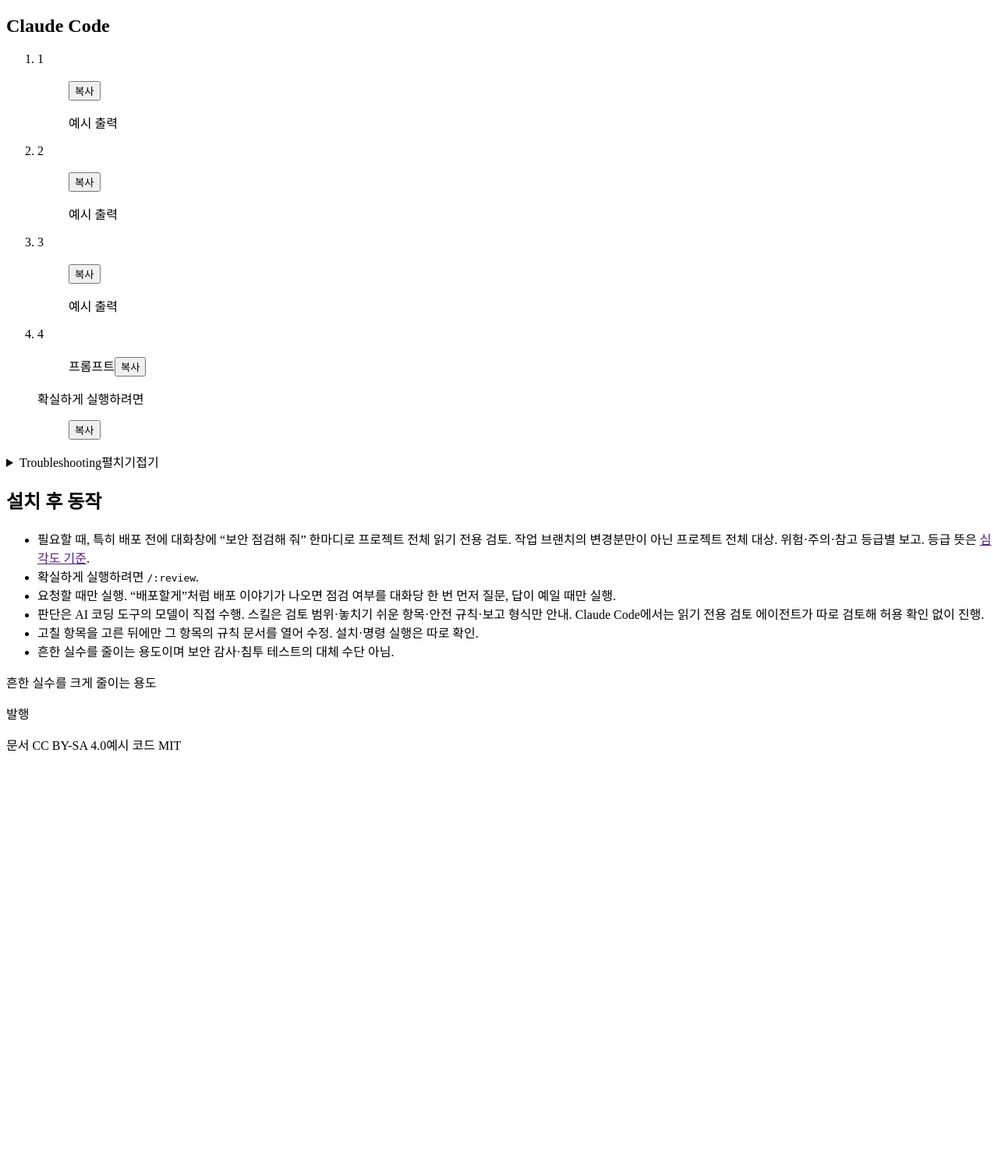
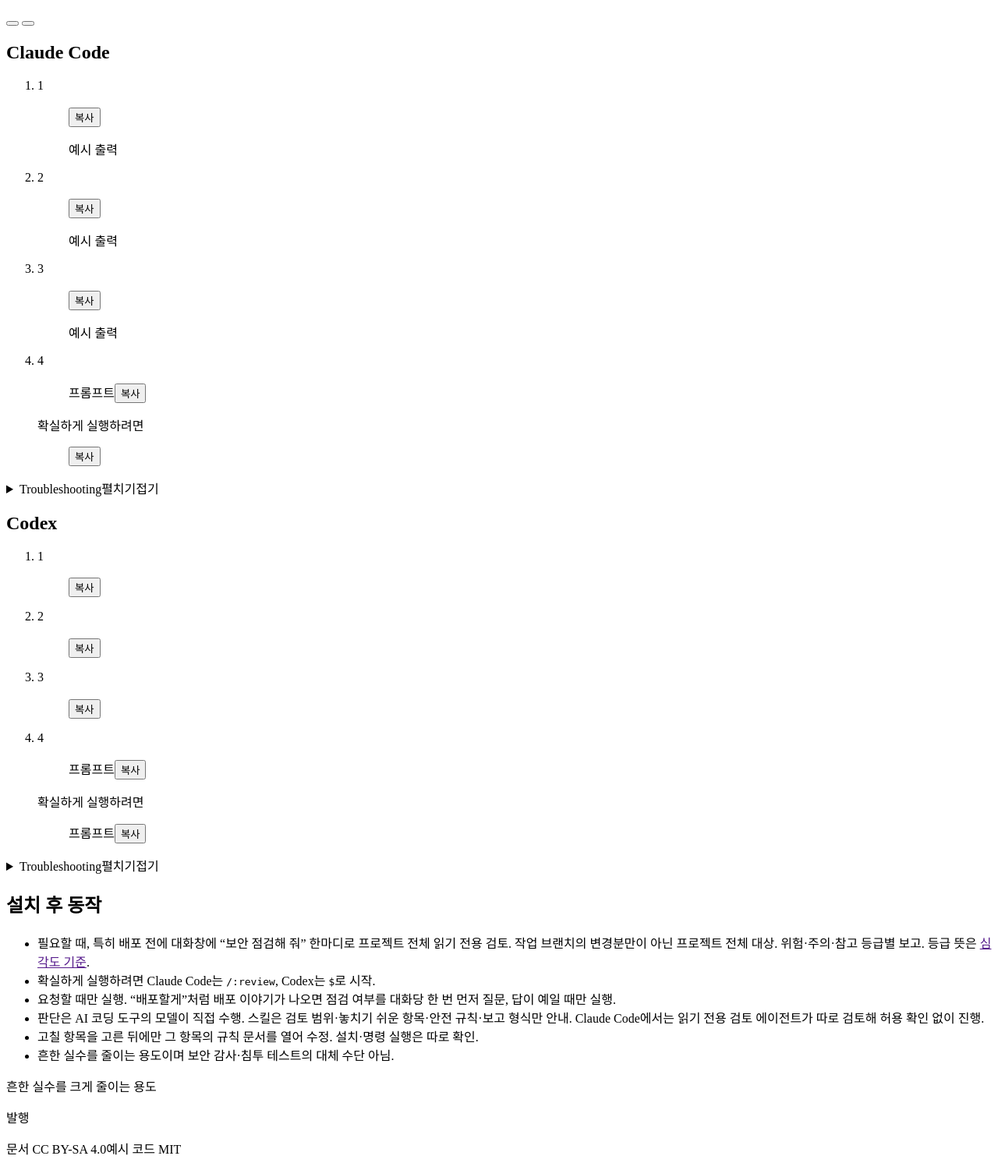
Before and after one commit to limindex/white-security, a PHP site: template templates/install.php in a window 1280 px wide. Shown: the part 177-1678 px from the top of the page at 78% size. Before the commit the page ends 1141 px from the top, so only its background shows below. Run offline with PHP 8.4, Linux system fonts and the light colour scheme; the template is opened without the code that fills it: most values are stand-ins (such as "Sample title", 1, 10 or a date in 2020); data that the repository does not hold is empty; some libraries are stand-ins or nearby versions.

Commit message:
설치 화면에 Codex 탭: 프로젝트 .agents/skills 복사·$white-security 호출·읽기 전용 안내, Troubleshooting 은 판마다
Co-Authored-By: Claude Opus 5.5 <noreply@anthropic.com>

```diff
--- a/templates/install.php
+++ b/templates/install.php
@@ -1,9 +1,10 @@
 <?php
 /**
- * 스킬 설치: 탭(Claude Code · 직접 복사) → 번호 단계(명령 한 상자 하나 + 짧은 설명 + 예시 출력) → Troubleshooting.
+ * 스킬 설치: 탭(Claude Code · Codex) → 번호 단계(명령 한 상자 하나 + 짧은 설명 + 예시 출력) → 판마다 Troubleshooting.
  * 명령 값은 data/site.json(marketplace · plugin_id · github)에서만. 비면 명령을 그리지 않는다.
- * 탭은 설치와 발동을 손으로 확인한 도구만(설계 11절). 다른 에이전트(Codex·Copilot·Cursor·OpenCode·Antigravity)와 직접 복사는
- * 실제 시험을 통과한 뒤에 연다(패널은 $tabs 에 'copy' 를 더하면 다시 나옴. 스킬 이름 white-security 라 다른 도구 내장 /review 와 겹치지 않음).
+ * 탭은 설치와 발동을 손으로 확인한 도구만(설계 11절). Codex 는 11-19 실측 통과(프로젝트 .agents/skills, 자동·$white-security 발동,
+ * 읽기 전용 샌드박스). 개인 폴더(~/.agents/skills)는 문서 기준이라 Troubleshooting 에 그렇게 표시. Cursor·Copilot·OpenCode·Antigravity 와
+ * Claude Code 직접 복사는 실제 시험을 통과한 뒤에 연다(패널은 $tabs 에 'copy' 를 더하면 다시 나옴).
  * 설명 문장은 한국어(터미널·저장소·명령), 화면 라벨·고유명사(Marketplace·Plugin·command·Claude Code…)는 원문 그대로.
  * @var Site $site @var string $title @var string $lead
  */
@@ -32,7 +33,8 @@ $step = fn(int $n, string $head, string $tag, string $desc, string $body): strin
 /** 사용법 안내: 큰 줄 = 한마디 프롬프트, 작은 줄 = 확실하게 실행하려면(command 또는 스킬 이름 프롬프트) */
 $use = fn(string $sub): string => $prompt('보안 점검해 줘')
     . '<div class="ws-step-sub"><p class="ws-step-sub-h">확실하게 실행하려면</p>' . $sub . '</div>';
-$tabs = ['claude' => 'Claude Code'];
+$tabs = ['claude' => 'Claude Code', 'codex' => 'Codex'];
+$src = '~/' . ($pluginName ?: 'white-security');
 $report = $site->render('_report', []);
 /** 허용 안내(11-19 가벼운 안내 스킬): 검토는 프로젝트 파일만 읽어 규칙 폴더 허용이 필요 없음. 고칠 때 그 항목의 규칙 파일을 읽으면 한 번 확인할 수 있음 */
 $allow = '<p class="ws-step-note">' . Site::t('검토 중에는 프로젝트 파일만 읽어 별도 허용 설정 불필요. 고칠 항목을 고른 뒤 그 항목의 규칙 문서를 열 때 Claude Code가 읽기 허용을 한 번 확인할 수 있음. 훅 설치나 설정 변경 없음.') . '</p>';
@@ -67,7 +69,44 @@ $allow = '<p class="ws-step-note">' . Site::t('검토 중에는 프로젝트 파
 <?= $step(4, '동작 확인', '', '프로젝트 폴더의 Claude Code 대화창에 한마디 입력. 위험·주의·참고 등급별 표와 고칠 방법 보고.',
     $use($cmd('/' . $pluginName . ':review')) . $allow . $report) ?>
 </ol>
+<details class="ws-trouble">
+<summary><span class="ws-tx">Troubleshooting</span><span class="ws-fold-hint" aria-hidden="true"><span class="ws-fold-closed">펼치기</span><span class="ws-fold-open">접기</span></span></summary>
+<dl class="ws-deflist">
+<div><dt>command not found</dt><dd><code>claude</code> 미설치 또는 PATH 문제. Claude Code 공식 설치 문서 재확인.</dd></div>
+<div><dt>marketplace add 실패</dt><dd>저장소 이름과 GitHub 접근 확인. 공개 전에는 비공개 저장소라 실패.</dd></div>
+<div><dt>설치 후 반응 없음</dt><dd>Claude Code 재시작 또는 <code>/reload-plugins</code> 실행. <code>/plugin</code> 목록에서 <?= Site::e($pluginName) ?> 활성 여부 확인.</dd></div>
+<div><dt>업데이트 방법</dt><dd><code>/plugin marketplace update <?= Site::e($mname) ?></code></dd></div>
+<div><dt>삭제 방법</dt><dd><code>/plugin</code> 화면에서 <?= Site::e($pluginName) ?> 선택 후 Uninstall. Marketplace째 삭제는 <code>/plugin marketplace remove <?= Site::e($mname) ?></code>(그 Marketplace의 Plugin도 함께 제거).</dd></div>
+</dl>
+</details>
 </section>
+
+<?php if (isset($tabs['codex'])): ?>
+<section class="ws-ipanel" id="inst-codex" role="tabpanel" aria-labelledby="tab-inst-codex">
+<h2 class="ws-ipanel-h">Codex</h2>
+<ol class="ws-steps">
+<?= $step(1, '준비 확인', '', '터미널에서 실행. Codex 대화창이 열리면 준비 완료, 없으면 <a href="https://developers.openai.com/codex/cli" rel="noopener noreferrer">Codex CLI 공식 문서</a> 참고.',
+    $cmd('codex')) ?>
+<?= $step(2, '저장소 내려받기', '최초 1회', '홈 폴더 아래 ' . Site::e(basename($src)) . ' 폴더에 저장소를 내려받는 명령. 터미널에서 실행.',
+    $cmd('git clone https://github.com/' . $repo . '.git ' . $src)) ?>
+<?= $step(3, '스킬 폴더 복사', '프로젝트 폴더에서 실행', '점검할 프로젝트의 .agents/skills 폴더로 스킬만 복사하는 명령. Codex가 이 폴더의 스킬을 자동으로 인식.',
+    $cmd('mkdir -p .agents/skills && cp -r ' . $src . '/plugins/' . $pluginName . '/skills/' . $pluginName . ' .agents/skills/')) ?>
+<?= $step(4, '동작 확인', '', '같은 프로젝트 폴더에서 Codex를 연 뒤 대화창에 한마디 입력. 위험·주의·참고 등급별 표와 고칠 방법 보고.',
+    $use($prompt('$' . $pluginName . ' 보안 점검해 줘'))
+    . '<p class="ws-step-note">' . Site::keep('Codex는 셸 명령으로 파일을 읽음. 점검만 할 때는 <code>codex --sandbox read-only</code>로 열면 파일 변경 없이 진행.') . '</p>' . $report) ?>
+</ol>
+<details class="ws-trouble">
+<summary><span class="ws-tx">Troubleshooting</span><span class="ws-fold-hint" aria-hidden="true"><span class="ws-fold-closed">펼치기</span><span class="ws-fold-open">접기</span></span></summary>
+<dl class="ws-deflist">
+<div><dt>command not found</dt><dd><code>codex</code> 미설치 또는 PATH 문제. Codex CLI 공식 문서 재확인.</dd></div>
+<div><dt>설치 후 반응 없음</dt><dd>Codex 재시작 후 <code>/skills</code> 목록에서 <?= Site::e($pluginName) ?> 확인. 프로젝트 폴더 안에서 Codex를 열었는지 확인.</dd></div>
+<div><dt>모든 프로젝트에서 사용</dt><dd>개인 폴더 <code>~/.agents/skills/</code>로 복사(Codex 문서 기준).</dd></div>
+<div><dt>업데이트 방법</dt><dd><code>git -C <?= Site::e($src) ?> pull</code> 실행 후 3단계 복사 다시 실행.</dd></div>
+<div><dt>삭제 방법</dt><dd>프로젝트의 <code>.agents/skills/<?= Site::e($pluginName) ?></code> 폴더 삭제.</dd></div>
+</dl>
+</details>
+</section>
+<?php endif ?>
 
 <?php if (isset($tabs['copy'])): ?>
 <section class="ws-ipanel" id="inst-copy" role="tabpanel" aria-labelledby="tab-inst-copy">
@@ -84,23 +123,13 @@ $allow = '<p class="ws-step-note">' . Site::t('검토 중에는 프로젝트 파
 <?php endif ?>
 </div>
 
-<details class="ws-trouble">
-<summary><span class="ws-tx">Troubleshooting</span><span class="ws-fold-hint" aria-hidden="true"><span class="ws-fold-closed">펼치기</span><span class="ws-fold-open">접기</span></span></summary>
-<dl class="ws-deflist">
-<div><dt>command not found</dt><dd><code>claude</code> 미설치 또는 PATH 문제. Claude Code 공식 설치 문서 재확인.</dd></div>
-<div><dt>marketplace add 실패</dt><dd>저장소 이름과 GitHub 접근 확인. 공개 전에는 비공개 저장소라 실패.</dd></div>
-<div><dt>설치 후 반응 없음</dt><dd>Claude Code 재시작 또는 <code>/reload-plugins</code> 실행. <code>/plugin</code> 목록에서 <?= Site::e($pluginName) ?> 활성 여부 확인.</dd></div>
-<div><dt>업데이트 방법</dt><dd><code>/plugin marketplace update <?= Site::e($mname) ?></code></dd></div>
-<div><dt>삭제 방법</dt><dd><code>/plugin</code> 화면에서 <?= Site::e($pluginName) ?> 선택 후 Uninstall. Marketplace째 삭제는 <code>/plugin marketplace remove <?= Site::e($mname) ?></code>(그 Marketplace의 Plugin도 함께 제거).</dd></div>
-</dl>
-</details>
 <?php endif ?>
 
 <section class="ws-sec">
 <h2>설치 후 동작</h2>
 <ul>
 <li>필요할 때, 특히 배포 전에 대화창에 “보안 점검해 줘” 한마디로 프로젝트 전체 읽기 전용 검토. 작업 브랜치의 변경분만이 아닌 프로젝트 전체 대상. 위험·주의·참고 등급별 보고. 등급 뜻은 <a href="<?= Site::e($site->url('severity')) ?>">심각도 기준</a>.</li>
-<li>확실하게 실행하려면 <code>/<?= Site::e($pluginName ?: 'white-security') ?>:review</code>.</li>
+<li>확실하게 실행하려면 Claude Code는 <code>/<?= Site::e($pluginName ?: 'white-security') ?>:review</code>, Codex는 <code>$<?= Site::e($pluginName ?: 'white-security') ?></code>로 시작.</li>
 <li>요청할 때만 실행. “배포할게”처럼 배포 이야기가 나오면 점검 여부를 대화당 한 번 먼저 질문, 답이 예일 때만 실행.</li>
 <li>판단은 AI 코딩 도구의 모델이 직접 수행. 스킬은 검토 범위·놓치기 쉬운 항목·안전 규칙·보고 형식만 안내. Claude Code에서는 읽기 전용 검토 에이전트가 따로 검토해 허용 확인 없이 진행.</li>
 <li>고칠 항목을 고른 뒤에만 그 항목의 규칙 문서를 열어 수정. 설치·명령 실행은 따로 확인.</li>
```
Also changed, not shown: tests/InstallPageTest.php (+32 -8 lines).
